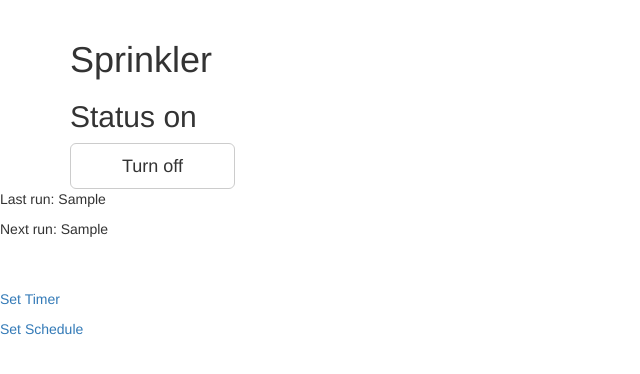
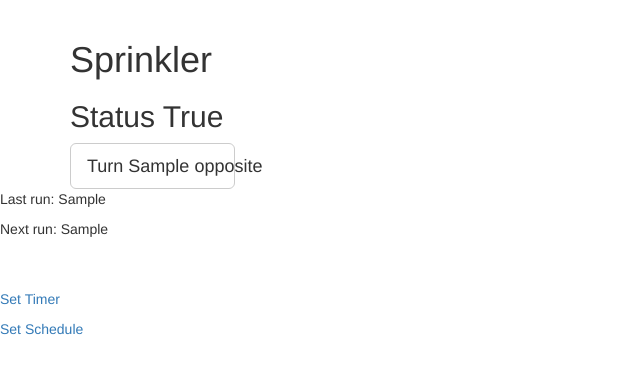
Before and after one commit to brijdaniel/server, a Flask app: template app/templates/sprinkler.html in a window 1280 px wide. Shown: the part 36-410 px from the top of the page, without its empty margins (0-640 px from the left). Run offline with Flask 2, Linux system fonts and the light colour scheme; the template is opened without the code that fills it: most values are stand-ins (such as "Sample title", 1, 10 or a date in 2020); parts of the project's set-up code (start-up, migrations or seed data) failed here and were passed over; some libraries are stand-ins or nearby versions.

Commit message:
Two args being passed to js now

```diff
--- /dev/null
+++ b/app/convert.py
@@ -0,0 +1,6 @@
+def convert(status):
+	if status == 'True':
+		opposite = 'off'
+	else:
+		opposite = 'on'
+	return opposite
--- a/app/static/sprinkler.js
+++ b/app/static/sprinkler.js
@@ -1,19 +1,15 @@
-function status(status='False'){
-	// convert status to on/off
-	if (status = 'True') {
-		document.getElementById("status").innerHTML = 'on';
-		document.getElementById("opposite").innerHTML = 'off';
-		console.log('status = true')
-	} else {
-		document.getElementById("status").innerHTML = 'off';
-		document.getElementById("opposite").innerHTML = 'on';
-		console.log('status = false')
-	}
+function setelems(status, opposite){
+	// set html elems
+	//[stat, opp] = status(current)
+	document.getElementById("status").innerHTML = status;
+	document.getElementById("opposite").innerHTML = opposite;
+	console.log('status = ' + status);
 }
 
 function action(action){
 	$.get('sprinkler/' + action).done(function(response){
 		// change button and status
-		status(response)
+		// need to JSON.parse response so I can pass the args to setelems
+		setelems(status, opposite);
 	})
 }
--- a/app/templates/sprinkler.html
+++ b/app/templates/sprinkler.html
@@ -2,13 +2,13 @@
 
 {% block app_content %}
 <script type = "text/javascript" src = "{{ url_for('static', filename = 'sprinkler.js') }}"></script>
-<body onload="javascript:status('{{ status }}')">
+<body onload="javascript:setelems('{{status}}', '{{opposite}}')">
 
 <h1>Sprinkler</h1>
 	<h2>Status <span id="status"></span></h2>
 		<span id="button">
 			<div class="row"><div class="col-md-2">
-				<a href="javascript:action('opposite')" class="btn btn-block btn-lg btn-default" role="button">Turn <span id="opposite"></span></div></a>
+				<a href="javascript:action('{{opposite}}')" class="btn btn-block btn-lg btn-default" role="button">Turn <span id="opposite"></span></div></a>
 			</div></div>
 		</span>
 
```
Also changed, not shown: app/routes.py (+7 -4 lines).
